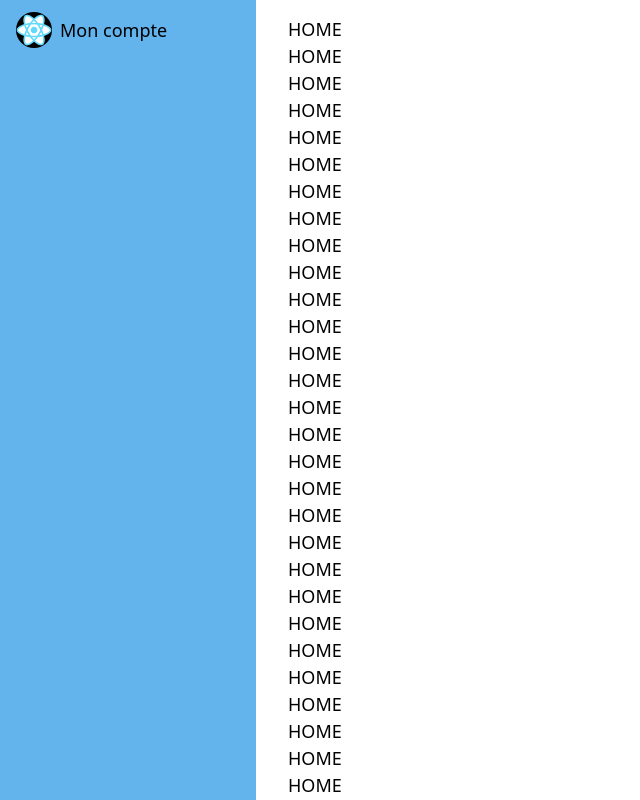
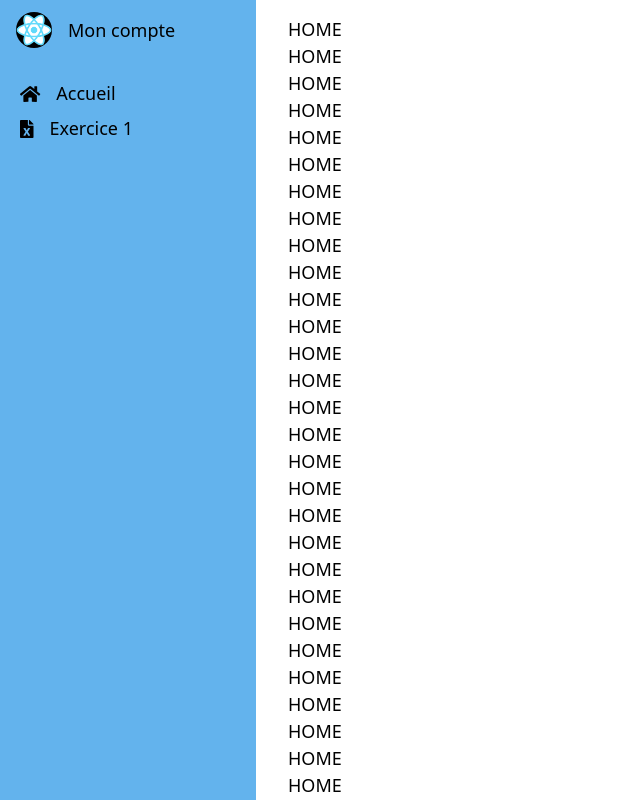
Before and after one commit to JeremyGendre/ynov-courses, a React (Create React App) app in the folder react-course/: page / in a window 1280 px wide. Shown: the whole page, without its empty margins (0-640 px from the left). Built offline with nearby package versions, Linux system fonts and the light colour scheme.

Commit message:
adding some link to sidebar

```diff
--- a/react-course/src/component/Sidebar/ProfileLink.tsx
+++ b/react-course/src/component/Sidebar/ProfileLink.tsx
@@ -7,7 +7,7 @@ export default function ProfileLink(props:any){
             <div className="max-w-2 hover:opacity-50">
                 <img className="rounded-full" src={process.env.PUBLIC_URL + "/logo512.png"} alt="avatar"/>
             </div>
-            <div className="my-auto mx-2">Mon compte</div>
+            <div className="my-auto mx-4">Mon compte</div>
         </Link>
     );
 }
--- a/react-course/src/component/Sidebar/Sidebar.tsx
+++ b/react-course/src/component/Sidebar/Sidebar.tsx
@@ -1,10 +1,12 @@
 import React from 'react';
 import ProfileLink from "./ProfileLink";
+import SidebarLinks from "./SidebarLinks";
 
 export default function Sidebar(props:any){
     return (
         <div className="w-64 bg-blue-400 flex-col flex flex-shrink-0 px-3 py-2">
             <ProfileLink/>
+            <SidebarLinks/>
         </div>
     );
 }
--- /dev/null
+++ b/react-course/src/component/Sidebar/SidebarLink.tsx
@@ -0,0 +1,18 @@
+import React, {PropsWithChildren} from 'react';
+import {Link} from "react-router-dom";
+import {FontAwesomeIcon} from "@fortawesome/react-fontawesome";
+
+type Props = {
+    icon:any,
+    text:string,
+    path:string
+};
+
+export default function SidebarLink(props:PropsWithChildren<Props>){
+    return (
+        <Link to={props.path} className="flex w-full rounded transition duration-100 px-2 py-1 hover:bg-opacity-40 hover:bg-gray-200">
+            <FontAwesomeIcon className="my-auto" icon={props.icon}/>
+            <div className="my-auto mx-4">{props.text}</div>
+        </Link>
+    );
+}
--- /dev/null
+++ b/react-course/src/component/Sidebar/SidebarLinks.tsx
@@ -0,0 +1,12 @@
+import React from 'react';
+import {faFileExcel, faHome} from "@fortawesome/free-solid-svg-icons";
+import SidebarLink from "./SidebarLink";
+
+export default function SidebarLinks(props:any){
+    return (
+        <div className="w-full mt-6">
+            <SidebarLink icon={faHome} text={'Accueil'} path={'/'}/>
+            <SidebarLink icon={faFileExcel} text={'Exercice 1'} path={'/exercice/1'}/>
+        </div>
+    );
+}
```
